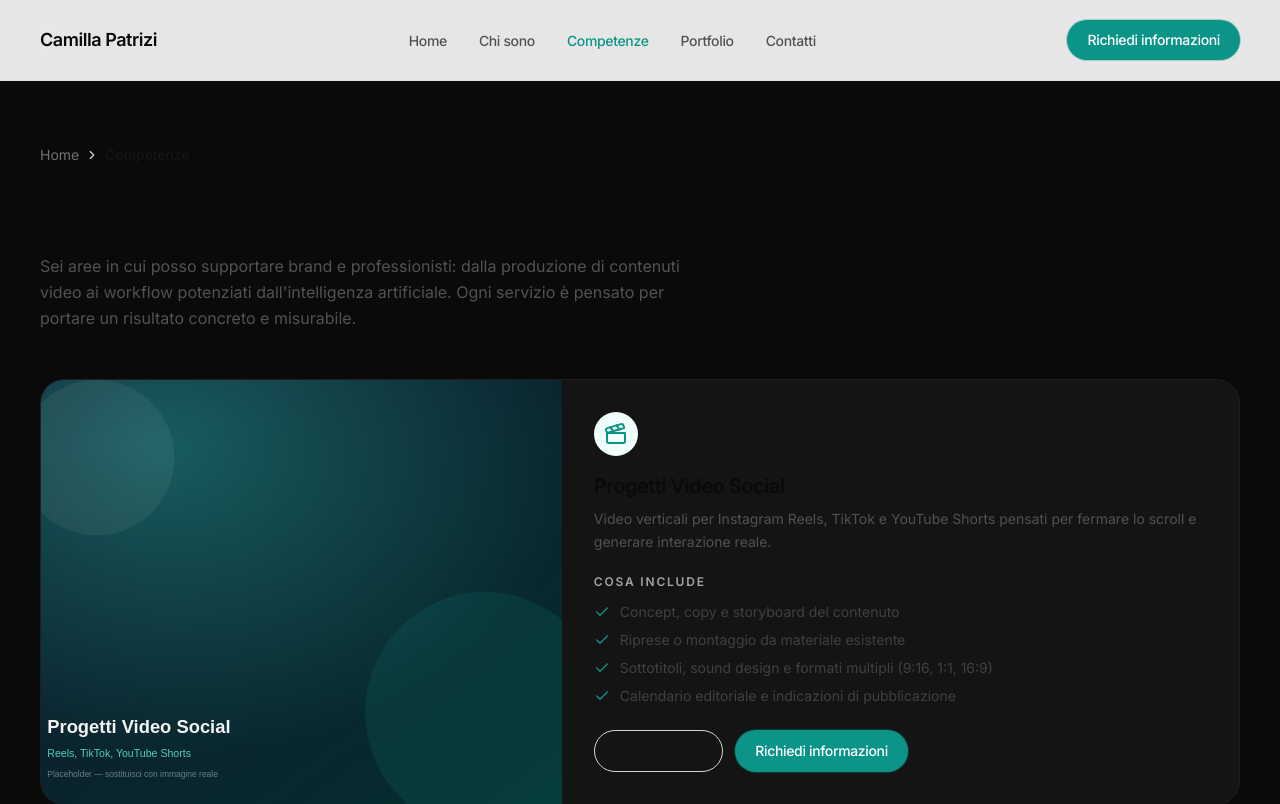
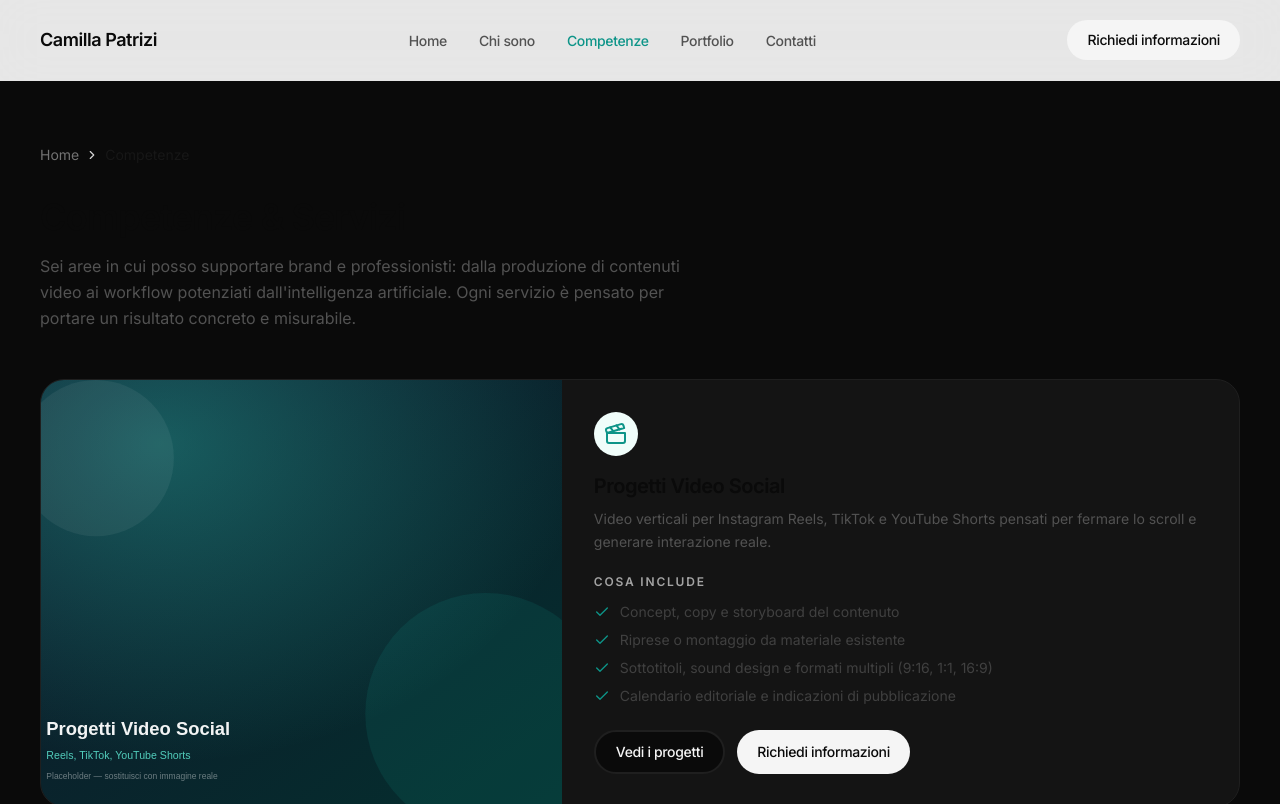
Before and after one commit to Camilla86/Camilla-Patrizi-Portfolio, a Next.js app: page /servizi in a window 1280 px wide. Shown: the top 804 px of the page. Built offline with nearby package versions, Linux system fonts and the light colour scheme; no server answers.

Commit message:
Button: bordo con gradiente accent al passaggio del mouse (tema scuro)

```diff
--- a/src/components/ui/Button.tsx
+++ b/src/components/ui/Button.tsx
@@ -1,26 +1,14 @@
 import Link from 'next/link';
 import { type ButtonHTMLAttributes, type AnchorHTMLAttributes } from 'react';
 import { cn } from '@/lib/utils';
-
-const VARIANT_CLASSES = {
-  primary:
-    'bg-teal-600 text-white hover:bg-teal-500 shadow-[0_0_0_1px_rgba(13,148,136,0.3)] hover:shadow-[0_0_20px_rgba(20,184,166,0.35)]',
-  secondary:
-    'bg-transparent text-neutral-900 border border-neutral-300 hover:border-teal-500 hover:text-teal-700',
-  ghost: 'bg-transparent text-neutral-600 hover:text-neutral-900',
-  dark: 'bg-neutral-900 text-white hover:bg-neutral-800',
-} as const;
 
 const SIZE_CLASSES = {
   md: 'px-5 py-2.5 text-sm',
   lg: 'px-7 py-3.5 text-base',
 } as const;
 
-type Variant = keyof typeof VARIANT_CLASSES;
+type Variant = 'primary' | 'secondary' | 'ghost' | 'dark';
 type Size = keyof typeof SIZE_CLASSES;
-
-const baseClasses =
-  'inline-flex items-center justify-center gap-2 rounded-full font-medium tracking-tight transition-all duration-200';
 
 interface CommonProps {
   variant?: Variant;
@@ -34,24 +22,51 @@ type ButtonAsLink = CommonProps &
 type ButtonAsButton = CommonProps &
   ButtonHTMLAttributes<HTMLButtonElement> & { href?: undefined };
 
-/** Pulsante CTA riutilizzabile: renderizza <Link> se riceve `href`, altrimenti <button>. */
+const baseInner = 'inline-flex items-center justify-center gap-2 rounded-full font-medium tracking-tight transition-all duration-200';
+
+/**
+ * Pulsante CTA riutilizzabile: renderizza <Link> se riceve `href`, altrimenti <button>.
+ * Le varianti "primary"/"secondary" mostrano un bordo con gradiente accent al passaggio del mouse.
+ */
 export function Button(props: ButtonAsLink | ButtonAsButton) {
   const { variant = 'primary', size = 'md', className, ...rest } = props;
-  const classes = cn(baseClasses, VARIANT_CLASSES[variant], SIZE_CLASSES[size], className);
+
+  const innerClasses = cn(
+    baseInner,
+    SIZE_CLASSES[size],
+    variant === 'primary' && 'bg-text-primary text-bg group-hover:bg-bg group-hover:text-text-primary',
+    variant === 'secondary' && 'border-2 border-stroke bg-bg text-text-primary group-hover:border-transparent',
+    variant === 'ghost' && 'bg-transparent text-muted hover:text-text-primary',
+    variant === 'dark' && 'bg-surface text-text-primary hover:bg-stroke'
+  );
+
+  const showGradientRing = variant === 'primary' || variant === 'secondary';
+
+  // className (es. w-full) va sul contenitore esterno, così si propaga correttamente alla larghezza.
+  const wrapperClasses = cn('inline-flex', className);
+
+  const content = showGradientRing ? (
+    <span className={cn('group relative inline-flex w-full hover:scale-105 transition-transform duration-200')}>
+      <span className="absolute -inset-[2px] rounded-full bg-accent-gradient opacity-0 transition-opacity duration-300 group-hover:opacity-100" />
+      <span className={cn(innerClasses, 'relative w-full')}>{rest.children}</span>
+    </span>
+  ) : (
+    <span className={cn(innerClasses, 'w-full')}>{rest.children}</span>
+  );
 
   if (rest.href) {
-    const { href, children, ...anchorProps } = rest as ButtonAsLink;
+    const { href, children: _children, ...anchorProps } = rest as ButtonAsLink;
     return (
-      <Link href={href} className={classes} {...anchorProps}>
-        {children}
+      <Link href={href} className={wrapperClasses} {...anchorProps}>
+        {content}
       </Link>
     );
   }
 
-  const { children, ...buttonProps } = rest as ButtonAsButton;
+  const { children: _btnChildren, ...buttonProps } = rest as ButtonAsButton;
   return (
-    <button className={classes} {...buttonProps}>
-      {children}
+    <button className={wrapperClasses} {...buttonProps}>
+      {content}
     </button>
   );
 }
```
